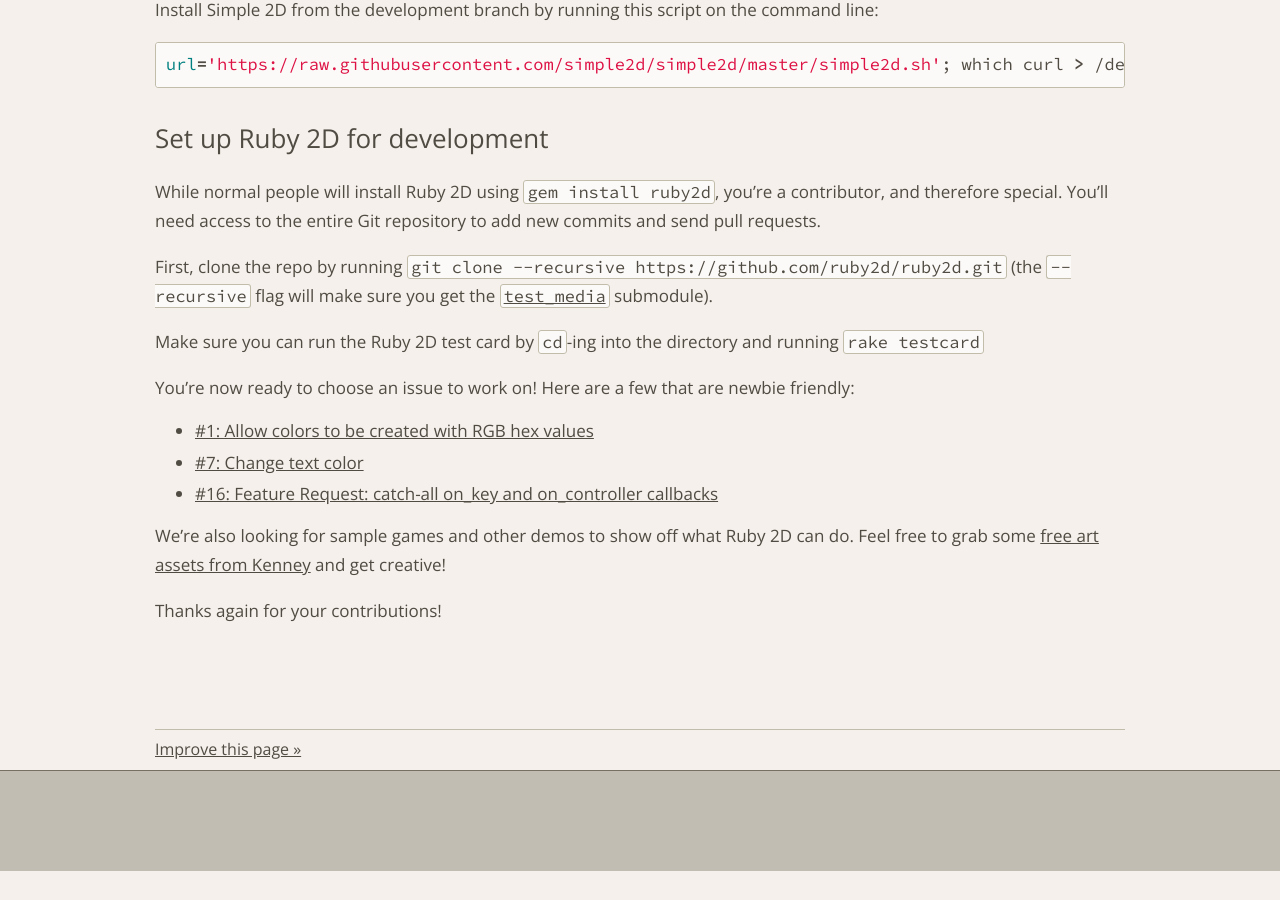
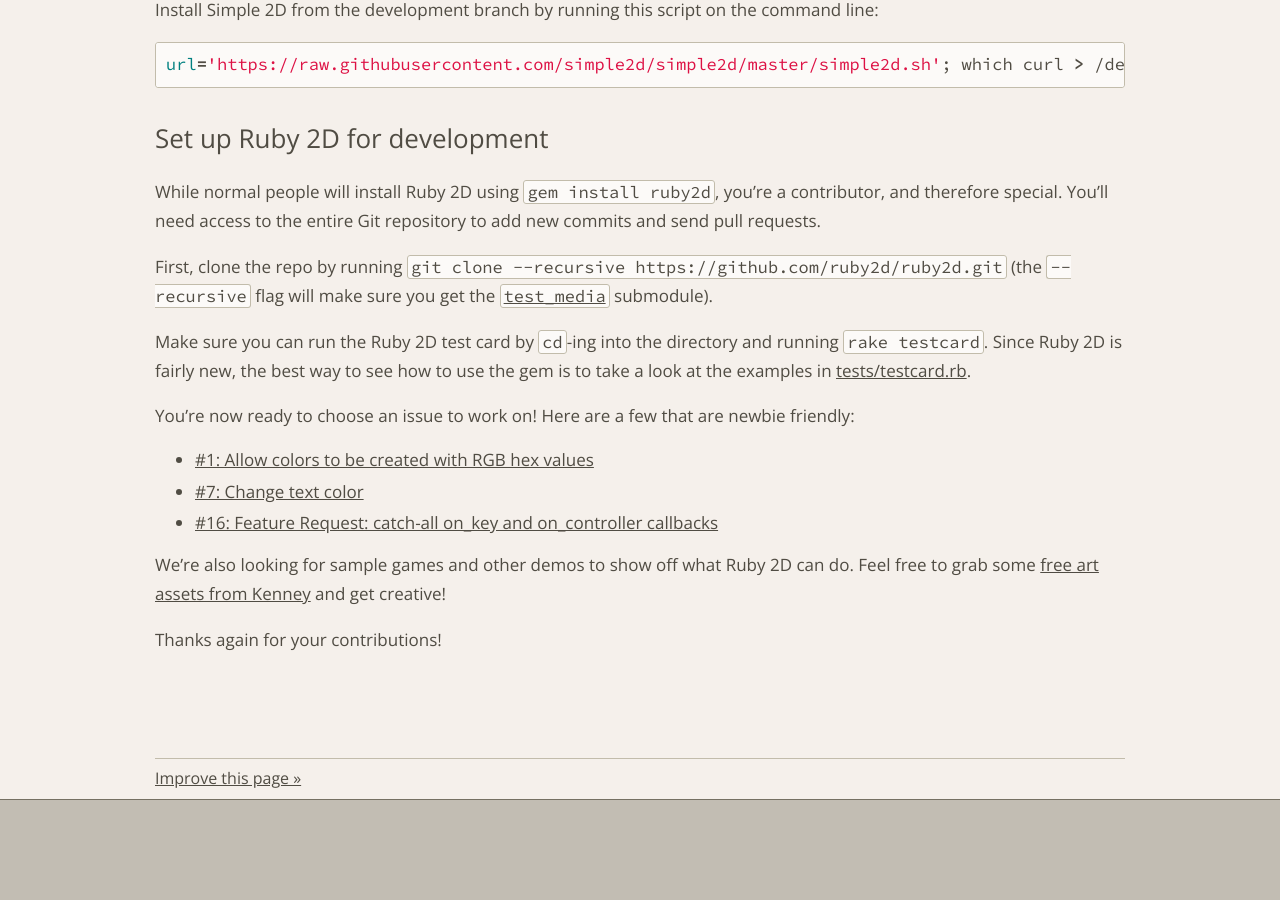
Before and after one commit to ruby2d/ruby2d.com, a Jekyll site: the page built from _pages/hackerhours.md, in a window 1280 px wide and 900 px high, scrolled down 768 px. Built offline with Jekyll 4.4.1, drawn with Linux system fonts in a browser that asks for light colours; before the commit the page ends 1639 px from its top, so only the background shows below that.

Commit message:
Hacker Hours updates

```diff
--- a/_pages/hackerhours.md
+++ b/_pages/hackerhours.md
@@ -29,7 +29,7 @@
 
 First, clone the repo by running `git clone --recursive https://github.com/ruby2d/ruby2d.git` (the `--recursive` flag will make sure you get the [`test_media`](https://github.com/simple2d/test_media) submodule).
 
-Make sure you can run the Ruby 2D test card by `cd`-ing into the directory and running `rake testcard`
+Make sure you can run the Ruby 2D test card by `cd`-ing into the directory and running `rake testcard`. Since Ruby 2D is fairly new, the best way to see how to use the gem is to take a look at the examples in [tests/testcard.rb](https://github.com/ruby2d/ruby2d/blob/master/tests/testcard.rb).
 
 You're now ready to choose an issue to work on! Here are a few that are newbie friendly:
 
```
